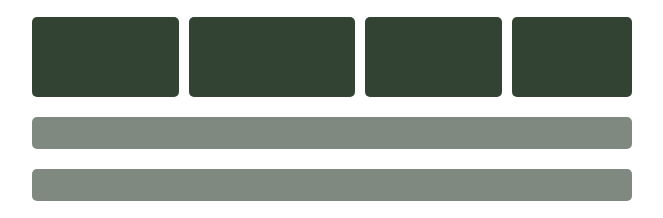
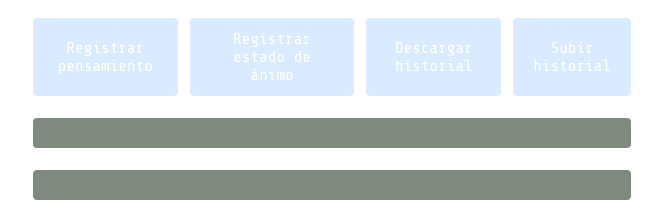
Before and after one commit to EdgarJTribaldo/reflechi, a website: page index.html in a window 1280 px wide. Shown: the part 107-325 px from the top of the page, without its empty margins (308-971 px from the left). Drawn offline with nearby package versions, Linux system fonts and the light colour scheme.

Commit message:
Separacion Css

```diff
--- a/style.css
+++ b/style.css
@@ -1,7 +1,7 @@
 :root {
-    --primary-color: #0000;
+    --primary-color: #fff;
     --bg-color: #fff;
-    --container-bg: rgba(0, 20, 0, 0.8);
+    --container-bg: rgba(209, 229, 255, 0.8);
 }
 
 body {
```
